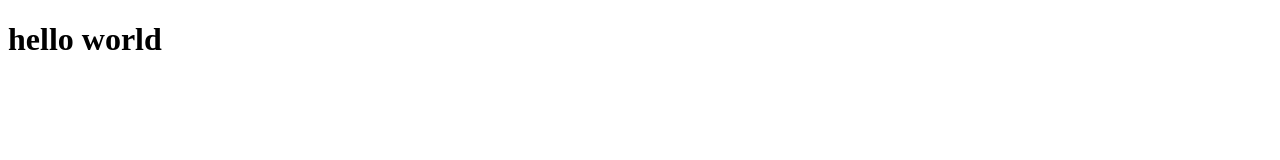
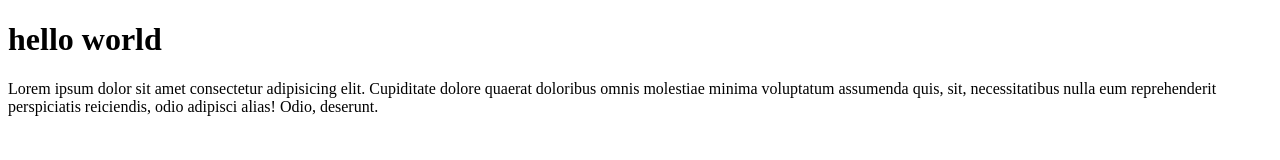
Before and after one commit to Muizzuddin-github/git-tes, a plain HTML site: page index.html in a window 1280 px wide. Drawn offline with Linux system fonts and the light colour scheme.

Commit message:
menambahkan paragrap

```diff
--- a/index.html
+++ b/index.html
@@ -8,5 +8,6 @@
 </head>
 <body>
     <h1>hello world</h1>
+    <p>Lorem ipsum dolor sit amet consectetur adipisicing elit. Cupiditate dolore quaerat doloribus omnis molestiae minima voluptatum assumenda quis, sit, necessitatibus nulla eum reprehenderit perspiciatis reiciendis, odio adipisci alias! Odio, deserunt.</p>
 </body>
 </html>
```
